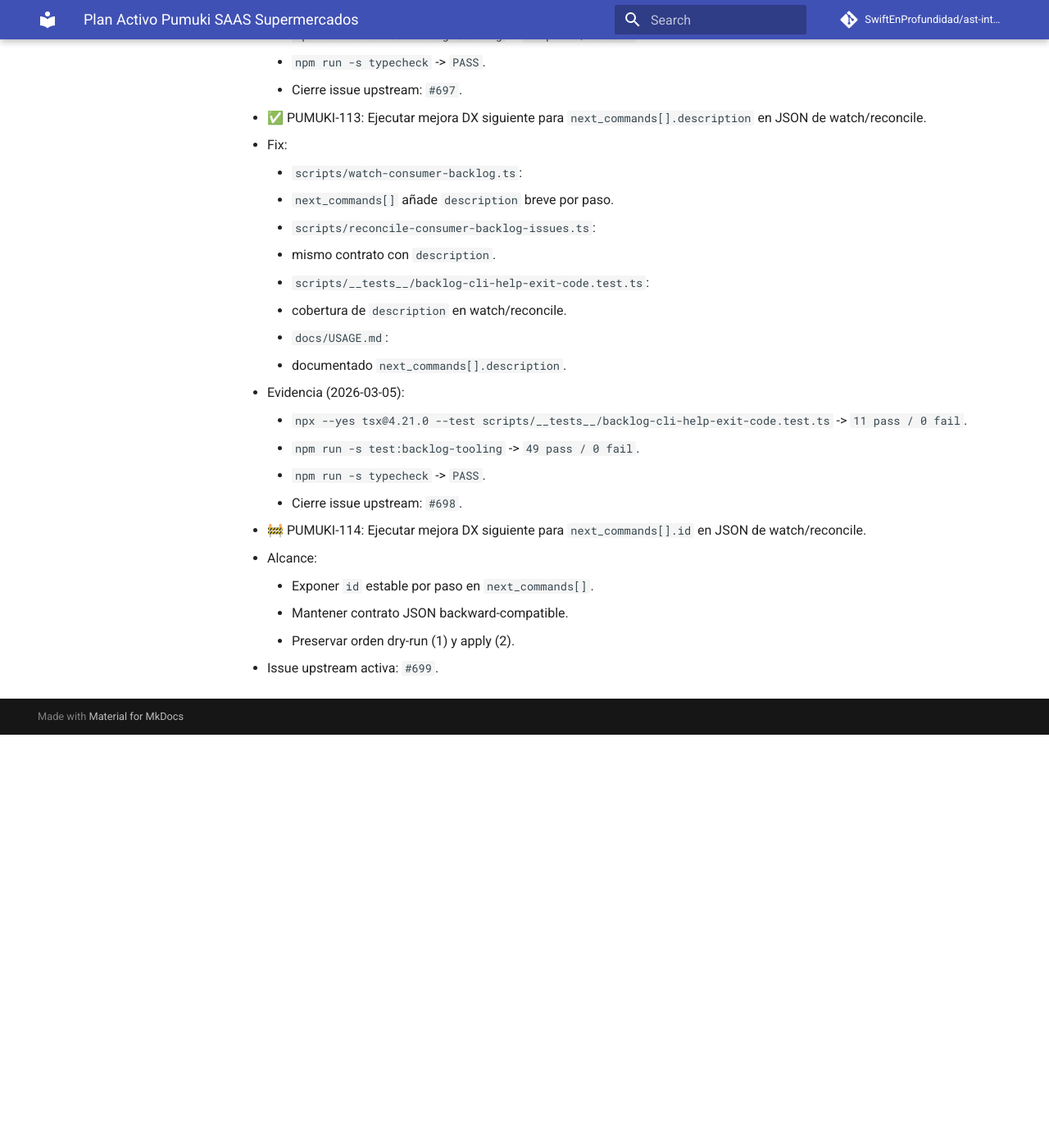
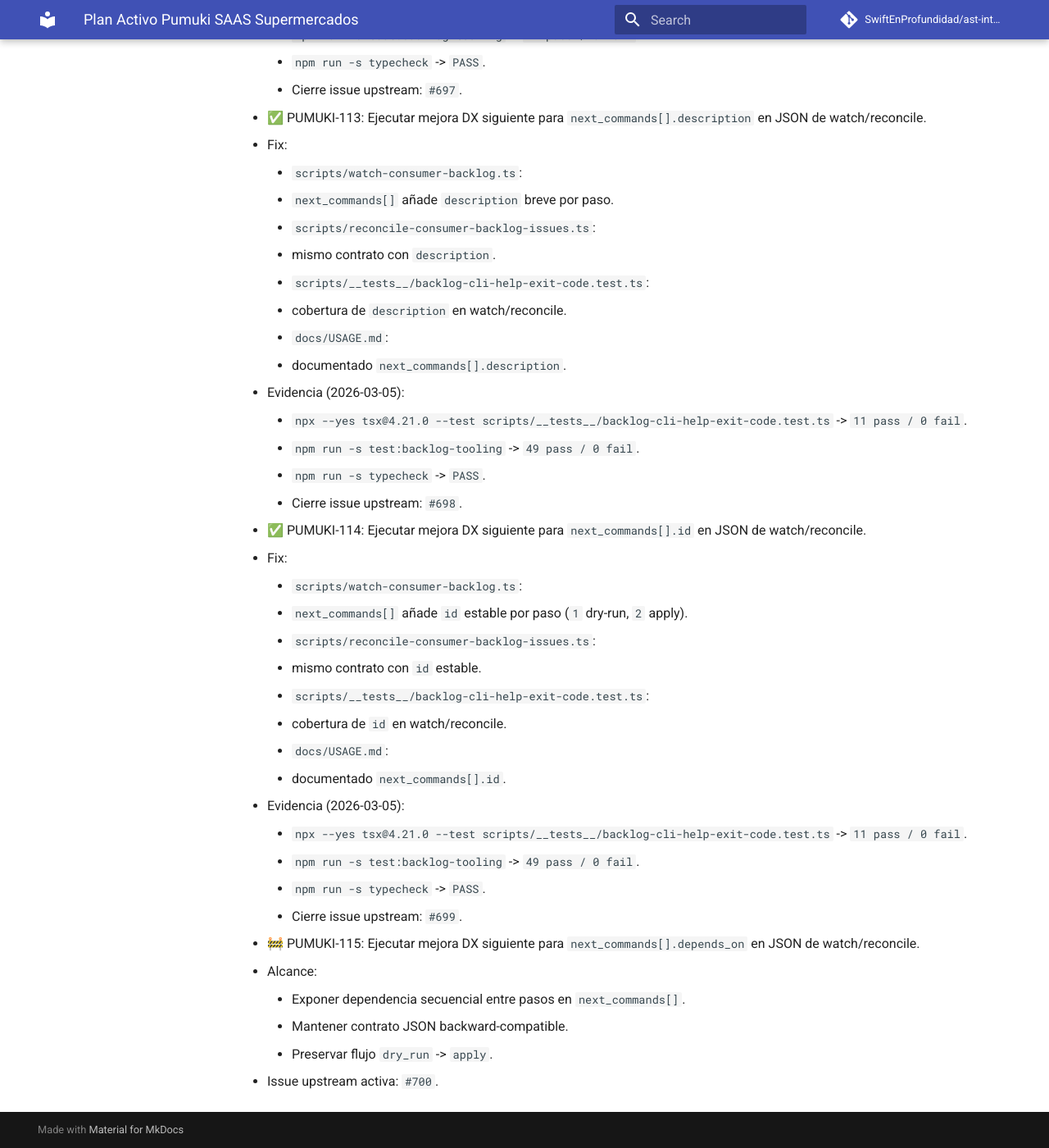
Before and after one commit to SwiftEnProfundidad/ast-intelligence-hooks, an MkDocs documentation site: the page built from docs/seguimiento-activo-pumuki-saas-supermercados.md, in a window 1280 px wide and 1400 px high, scrolled down 48919 px. Shown: the whole window at 82% size. Built offline with MkDocs 1.6.1 and Material for MkDocs 9.7.7, drawn with Linux system fonts in a browser that asks for light colours; comment, search, counter and statistics services are not loaded; before the commit the page ends 49815 px from its top, so only the background shows below that.

Commit message:
feat(backlog): add stable step ids to next_commands

```diff
--- a/docs/seguimiento-activo-pumuki-saas-supermercados.md
+++ b/docs/seguimiento-activo-pumuki-saas-supermercados.md
@@ -1366,9 +1366,25 @@
     - `npm run -s typecheck` -> `PASS`.
     - Cierre issue upstream: `#698`.
 
-- 🚧 PUMUKI-114: Ejecutar mejora DX siguiente para `next_commands[].id` en JSON de watch/reconcile.
+- ✅ PUMUKI-114: Ejecutar mejora DX siguiente para `next_commands[].id` en JSON de watch/reconcile.
+  - Fix:
+    - `scripts/watch-consumer-backlog.ts`:
+      - `next_commands[]` añade `id` estable por paso (`1` dry-run, `2` apply).
+    - `scripts/reconcile-consumer-backlog-issues.ts`:
+      - mismo contrato con `id` estable.
+    - `scripts/__tests__/backlog-cli-help-exit-code.test.ts`:
+      - cobertura de `id` en watch/reconcile.
+    - `docs/USAGE.md`:
+      - documentado `next_commands[].id`.
+  - Evidencia (2026-03-05):
+    - `npx --yes tsx@4.21.0 --test scripts/__tests__/backlog-cli-help-exit-code.test.ts` -> `11 pass / 0 fail`.
+    - `npm run -s test:backlog-tooling` -> `49 pass / 0 fail`.
+    - `npm run -s typecheck` -> `PASS`.
+    - Cierre issue upstream: `#699`.
+
+- 🚧 PUMUKI-115: Ejecutar mejora DX siguiente para `next_commands[].depends_on` en JSON de watch/reconcile.
   - Alcance:
-    - Exponer `id` estable por paso en `next_commands[]`.
+    - Exponer dependencia secuencial entre pasos en `next_commands[]`.
     - Mantener contrato JSON backward-compatible.
-    - Preservar orden dry-run (1) y apply (2).
-  - Issue upstream activa: `#699`.
+    - Preservar flujo `dry_run` -> `apply`.
+  - Issue upstream activa: `#700`.
```
Also changed, not shown: docs/USAGE.md (+2 -0 lines), docs/registro-maestro-de-seguimiento.md (+2 -2 lines), 3 other files.
